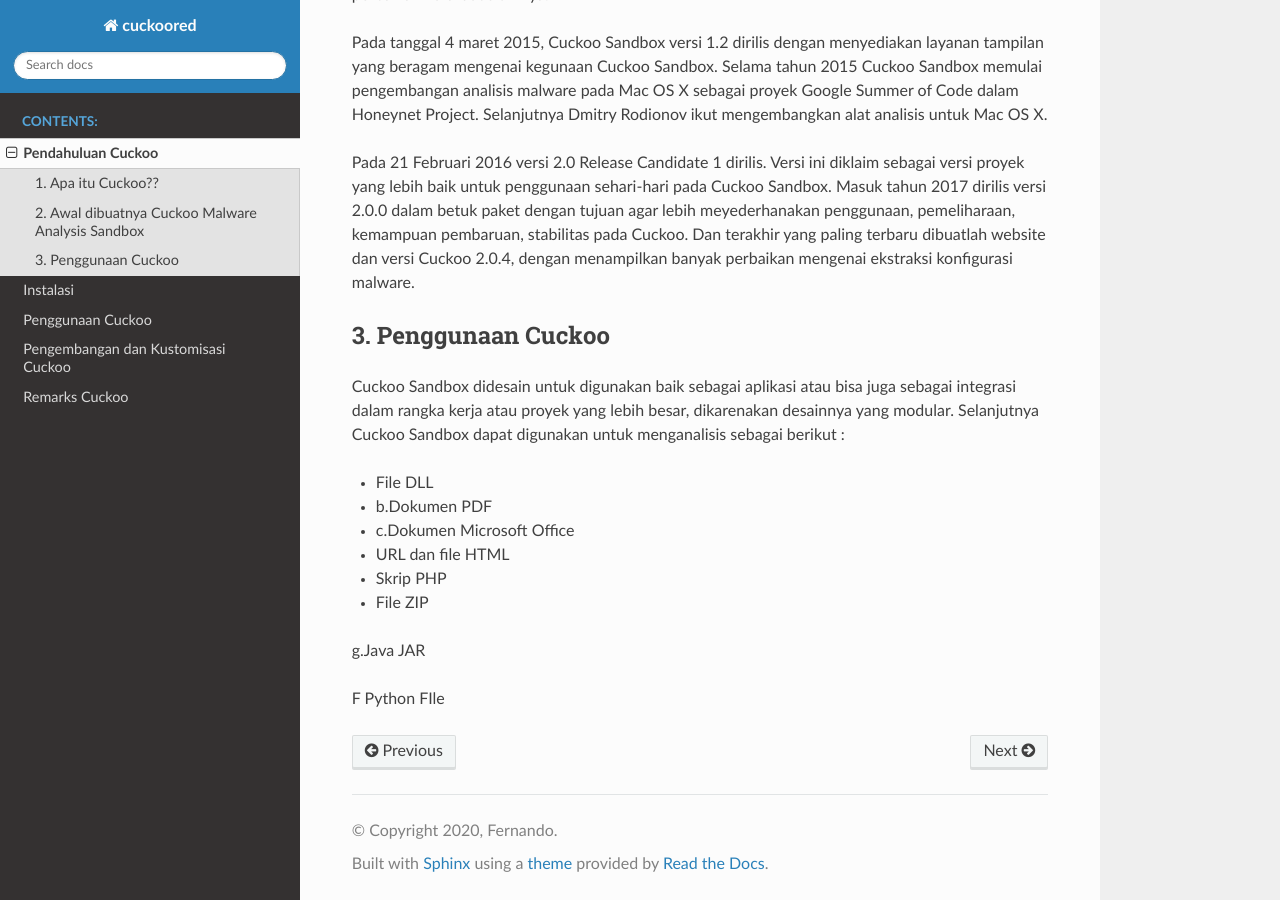
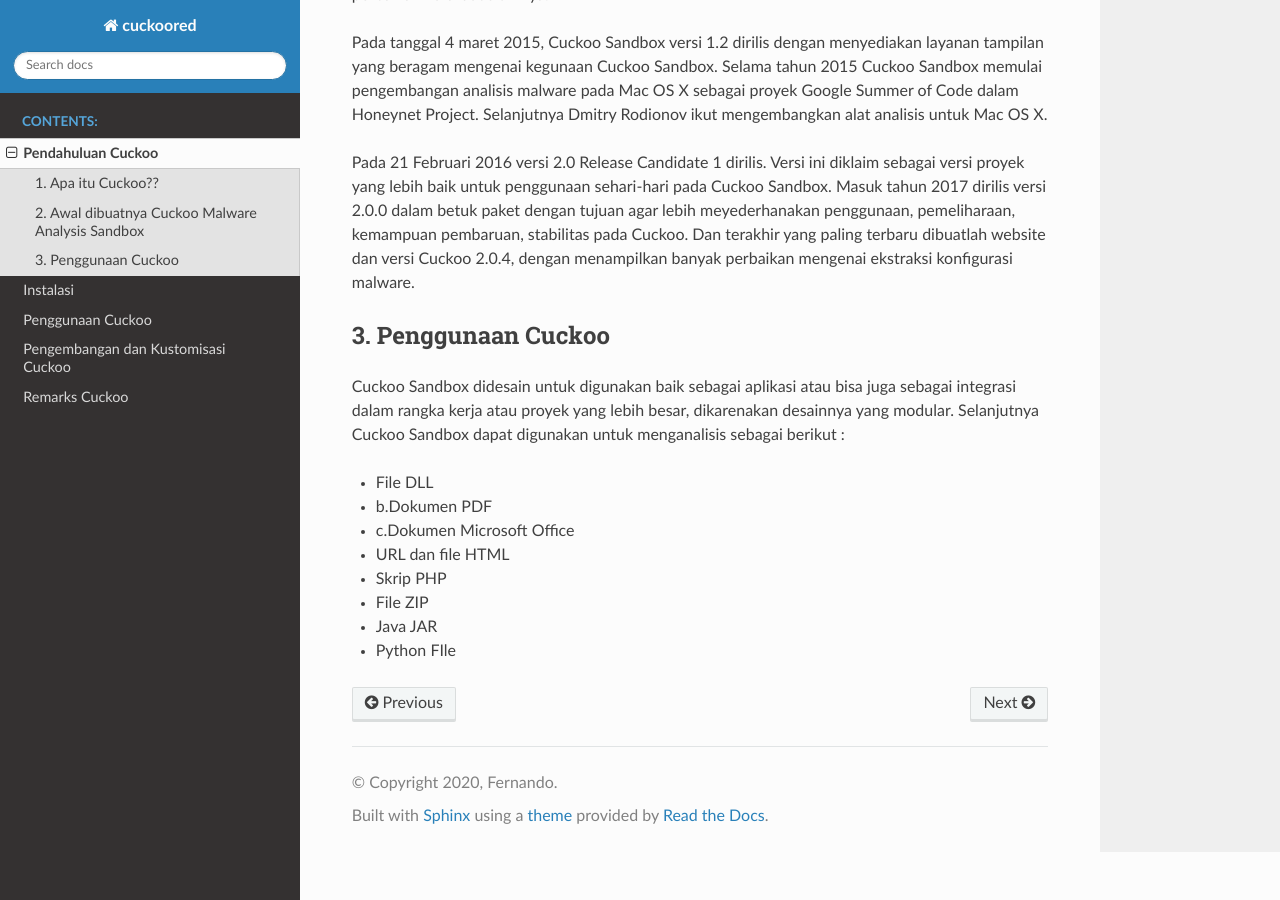
Before and after one commit to grizzvector/projecku, a Sphinx documentation site: the page built from cukoored/source/pendahuluan/ini.rst, in a window 1280 px wide and 900 px high, scrolled down 1632 px. Built offline with Sphinx 7.4.7 and the Read the Docs theme 2.0.0, drawn with Linux system fonts in a browser that asks for light colours.

Commit message:
Update ini.rst

```diff
--- a/cukoored/source/pendahuluan/ini.rst
+++ b/cukoored/source/pendahuluan/ini.rst
@@ -52,6 +52,6 @@
 
 - File ZIP
 
-g.Java JAR
+- Java JAR
 
-F  Python FIle
+- Python FIle
```
